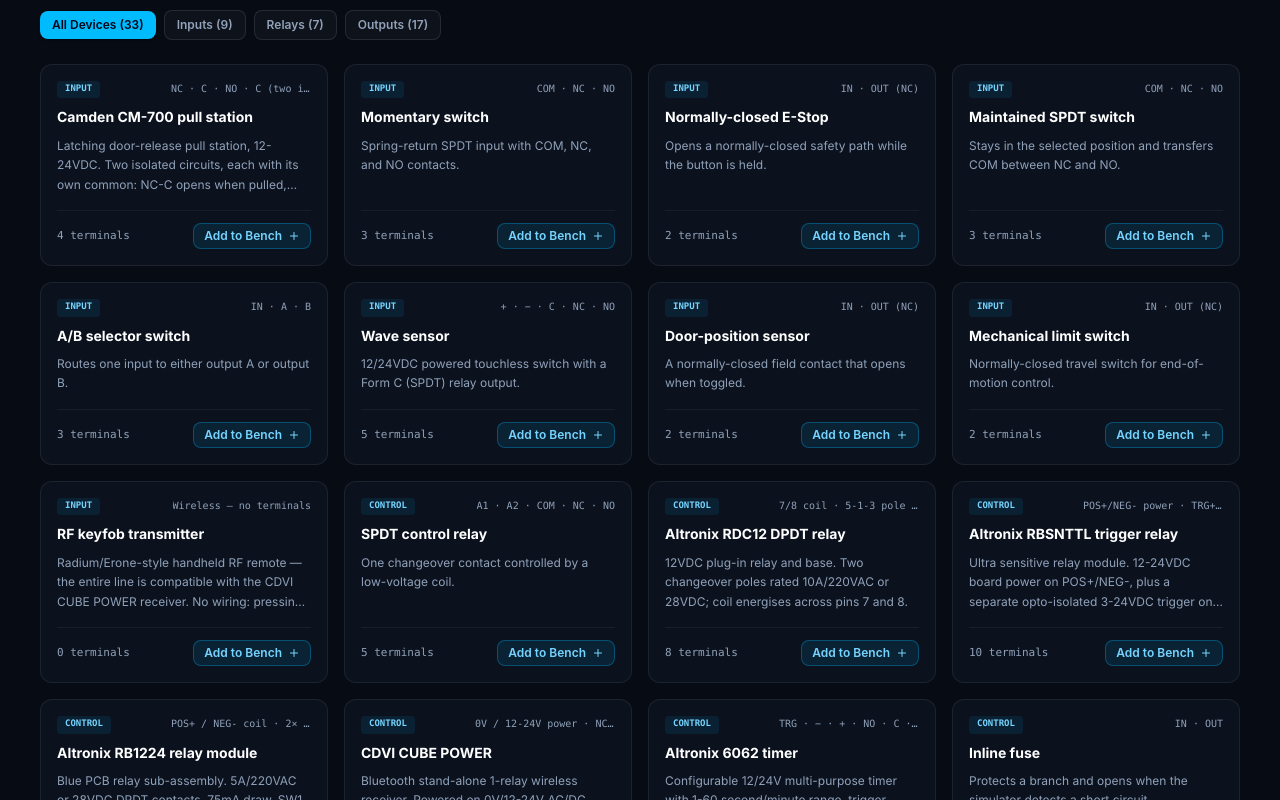
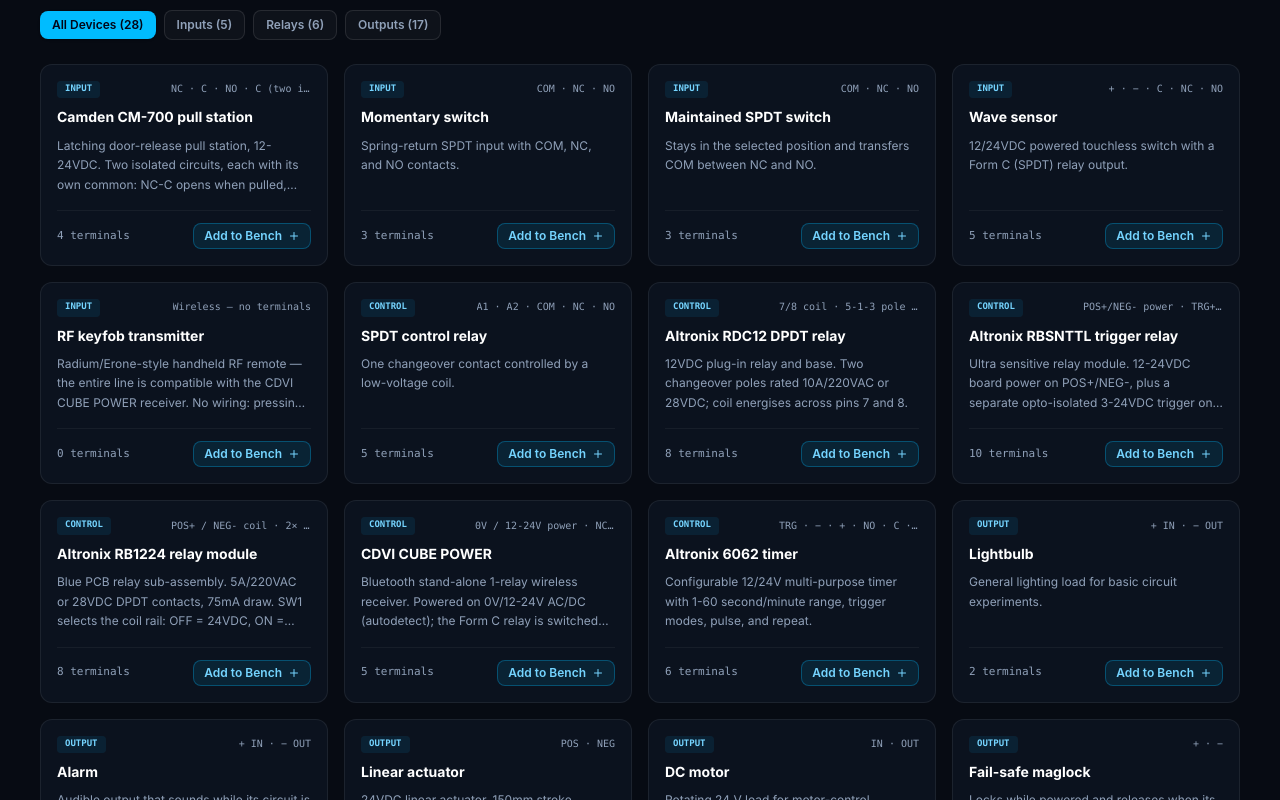
Before and after one commit to arjungautam1/NONC, a React (Vite) app: page / in a window 1280 px wide. Shown: the part 1540-2340 px from the top of the page. Built offline with nearby package versions, Linux system fonts and the light colour scheme.

Commit message:
Refine custom lab controls and device layout

```diff
--- a/src/components/game/CustomLabSidebar.tsx
+++ b/src/components/game/CustomLabSidebar.tsx
@@ -46,15 +46,11 @@ const thumbnailViewBoxes: Partial<Record<ComponentType, string>> = {
   button_no: '-50 -50 100 100',
   button_nc: '-50 -50 100 100',
   rocker_switch_2pos: '-50 -50 100 100',
-  switch_selector: '-50 -50 100 100',
   card_reader: '-40 -60 80 120',
-  door_sensor: '-50 -40 100 80',
-  limit_switch: '-50 -40 100 80',
   buzzer: '-50 -50 100 100',
   sti_siren_strobe: '-60 -60 120 120',
   battery: '-75 -60 150 120',
   junction: '-30 -30 60 60',
-  fuse: '-50 -30 100 60',
   terminal_block: '-60 -50 120 100',
   parking_gate: '-90 -80 180 160',
   elevator_motor: '-65 -100 130 200',
--- a/src/components/game/Workspace.tsx
+++ b/src/components/game/Workspace.tsx
@@ -8,7 +8,7 @@ import { TIMER_6062_SCALE, TIMER_6062_TERMINAL_POSITIONS } from '../../simulatio
 import type { CircuitComponent, Wire } from '../../types/game';
 import { getTerminalKey } from '../../simulation/circuitSolver';
 import { Copy, Download, Grid2X2, Hand, Info, Maximize, MousePointer2, X, ZoomIn, ZoomOut } from 'lucide-react';
-import { getCustomLabOptionId, MAX_CUSTOM_COMPONENTS } from '../../customLab/componentCatalog';
+import { CUSTOM_POWER_STACK_POSITIONS, getCustomLabOptionId, MAX_CUSTOM_COMPONENTS } from '../../customLab/componentCatalog';
 import { soundManager } from '../../audio/soundManager';
 import { Timer6062Panel } from './Timer6062Panel';
 
@@ -474,7 +474,17 @@ export const Workspace: React.FC = () => {
   const fitCanvas = () => {
     const rect = svgRef.current?.getBoundingClientRect();
     if (!rect || !components.length) return;
-    const positions = components.map(component => {
+    const fittedComponents = isCustomLab
+      ? components.map(component => {
+          const anchor = CUSTOM_POWER_STACK_POSITIONS[component.id as keyof typeof CUSTOM_POWER_STACK_POSITIONS];
+          if (!anchor) return component;
+          if (component.x !== anchor.x || component.y !== anchor.y) {
+            updateComponentPosition(component.id, anchor.x, anchor.y);
+          }
+          return { ...component, ...anchor };
+        })
+      : components;
+    const positions = fittedComponents.map(component => {
       const p = getComponentCanvasPosition(component);
       const bounds = getSelectionHighlightBounds(component.type, getComponentEffectiveScale(component));
       return { left: p.x + bounds.x - 45, right: p.x + bounds.x + bounds.w + 45,
@@ -716,7 +726,11 @@ export const Workspace: React.FC = () => {
       drawingWireStart.componentId === target.componentId &&
       drawingWireStart.terminalId === target.terminalId;
 
-    if (isStartTerminal) return;
+    if (isStartTerminal) {
+      cancelWireDrawing();
+      setCanvasNotice('Wire cancelled.');
+      return;
+    }
     if (!isStartTerminal) {
       if (draggingWireEndpoint) {
         reconnectWire(
@@ -1995,6 +2009,19 @@ export const Workspace: React.FC = () => {
               />
             ))}
           </div>
+          {drawingWireStart && (
+            <button
+              type="button"
+              onClick={() => {
+                cancelWireDrawing();
+                setCanvasNotice('Wire cancelled.');
+              }}
+              className="flex h-7 items-center gap-1 rounded-md border border-red-400/30 bg-red-400/10 px-2 text-[10px] font-semibold text-red-200 hover:bg-red-400/20"
+              title="Cancel unfinished wire (Esc or right-click)"
+            >
+              <X size={12} /> Cancel wire
+            </button>
+          )}
         </div>
 
         <div className="h-5 w-px bg-white/10" />
--- a/src/components/game/components/FieldControls.tsx
+++ b/src/components/game/components/FieldControls.tsx
@@ -138,10 +138,13 @@ export const PullStation: React.FC<FieldControlProps> = ({ component }) => {
           </text>
           <text
             x={x}
-            y={y + 10}
+            y={y + 11.5}
             fill={circuit === 'NC' ? '#86efac' : '#fca5a5'}
-            fontSize="4.6"
-            fontWeight="bold"
+            stroke="#111827"
+            strokeWidth="1.8"
+            paintOrder="stroke"
+            fontSize="7.2"
+            fontWeight="900"
             fontFamily="monospace"
             textAnchor="middle"
           >
@@ -174,7 +177,7 @@ export const PullStation: React.FC<FieldControlProps> = ({ component }) => {
       )}
 
       {!isResetting && (
-        <g transform="translate(0, 102)" pointerEvents="none">
+        <g transform="translate(0, 108)" pointerEvents="none">
           <rect x="-51" y="-9" width="102" height="18" rx="5" fill="#070b13" stroke="#334155" />
           <text x="0" y="3" fill="#f1f5f9" fontSize="8.5" fontWeight="800" textAnchor="middle" fontFamily="monospace">
             {component.label}
--- a/src/components/game/components/RB1224.tsx
+++ b/src/components/game/components/RB1224.tsx
@@ -59,7 +59,10 @@ export const RB1224: React.FC<RB1224Props> = ({ component }) => {
           x={x}
           y={y < 0 ? -49 : 53}
           fill="#ffffff"
-          fontSize="6.4"
+          stroke="#0f2570"
+          strokeWidth="1.5"
+          paintOrder="stroke"
+          fontSize="7.6"
           fontWeight="900"
           fontFamily="sans-serif"
           textAnchor="middle"
--- a/src/components/game/components/RBSNTTL.tsx
+++ b/src/components/game/components/RBSNTTL.tsx
@@ -50,7 +50,10 @@ export const RBSNTTL: React.FC<RBSNTTLProps> = ({ component }) => {
           x={x}
           y={y < 0 ? -52 : 57}
           fill="#ffffff"
-          fontSize="5.8"
+          stroke="#0f2570"
+          strokeWidth="1.5"
+          paintOrder="stroke"
+          fontSize="7.2"
           fontWeight="900"
           fontFamily="sans-serif"
           textAnchor="middle"
--- a/src/components/game/components/Relay.tsx
+++ b/src/components/game/components/Relay.tsx
@@ -123,9 +123,9 @@ export const Relay: React.FC<ComponentProps> = ({ component }) => {
       <text x="-22" y="4" fill="#93c5fd" fontSize="5" fontWeight="black" fontFamily="sans-serif" textAnchor="middle" opacity="0.8">COIL</text>
 
       {/* Right side contact labels */}
-      <text x="8" y="-28" fill="#64748b" fontSize="5.5" fontWeight="bold" fontFamily="monospace" textAnchor="end">COM</text>
-      <text x="8" y="2" fill="#64748b" fontSize="5.5" fontWeight="bold" fontFamily="monospace" textAnchor="end">NC</text>
-      <text x="8" y="32" fill="#64748b" fontSize="5.5" fontWeight="bold" fontFamily="monospace" textAnchor="end">NO</text>
+      <text x="8" y="-27.5" fill="#f8fafc" stroke="#0f172a" strokeWidth="1.6" paintOrder="stroke" fontSize="7.4" fontWeight="900" fontFamily="monospace" textAnchor="end">COM</text>
+      <text x="8" y="2.5" fill="#f8fafc" stroke="#0f172a" strokeWidth="1.6" paintOrder="stroke" fontSize="7.4" fontWeight="900" fontFamily="monospace" textAnchor="end">NC</text>
+      <text x="8" y="32.5" fill="#f8fafc" stroke="#0f172a" strokeWidth="1.6" paintOrder="stroke" fontSize="7.4" fontWeight="900" fontFamily="monospace" textAnchor="end">NO</text>
 
       {/* 6. Active Indicator LED */}
       <circle
@@ -208,9 +208,12 @@ export const RelayDPDT: React.FC<ComponentProps> = ({ component }) => {
         <text
           x={x}
           y={isTop ? y + 12 : y - 8.5}
-          fill="#7c8798"
-          fontSize="5.2"
-          fontWeight="bold"
+          fill="#ffffff"
+          stroke="#14171d"
+          strokeWidth="1.6"
+          paintOrder="stroke"
+          fontSize="6.8"
+          fontWeight="900"
           fontFamily="monospace"
           textAnchor="middle"
         >
--- a/src/components/game/components/TimerRelay.tsx
+++ b/src/components/game/components/TimerRelay.tsx
@@ -167,19 +167,13 @@ export const TimerRelay: React.FC<TimerRelayProps> = ({ component, isEnergized }
         <path d="M 7.5 21.5 H 10.5 M 10.5 21.5 l -1.2 -0.9 M 10.5 21.5 l -1.2 0.9" fill="none" stroke="#f8fafc" strokeWidth="0.6" />
       </g>
 
-      {/* ---- Jumper legends and their cuttable links (J1/J2 top, J3 mid) ---- */}
-      <g fill="#ffffff" fontSize="2.5" fontWeight="700" fontFamily="Arial, sans-serif">
-        <text x="-36" y="-51.5">CUT J1 FOR REPEAT</text>
-        <text x="-36" y="-46.5">CUT J2 FOR DELAYED PULS</text>
-        <text x="8" y="-51.5">J1</text>
-        <text x="8" y="-46.5">J2</text>
+      {/* ---- Clear jumper legends and their cuttable links ---- */}
+      <g fill="#ffffff" fontSize="3.3" fontWeight="800" fontFamily="Arial, sans-serif">
+        <text x="-34" y="-51">J1 · REPEAT</text>
+        <text x="-34" y="-44.5">J2 · PULSE</text>
       </g>
-      <g fill="#ffffff" fontSize="2.5" fontWeight="700" fontFamily="Arial, sans-serif" textAnchor="end">
-        <text x="4" y="-6">CUT J3 FOR RESET</text>
-        <text x="4" y="-1.8">ON POWER-UP</text>
-      </g>
-      <g fill="#ffffff" fontSize="2.5" fontWeight="700" fontFamily="Arial, sans-serif">
-        <text x="8" y="-2.6">J3</text>
+      <g fill="#ffffff" fontSize="3.3" fontWeight="800" fontFamily="Arial, sans-serif" textAnchor="end">
+        <text x="5" y="-3">J3 · RESET</text>
       </g>
       {/* Axial link resistors — shown severed once the jumper is cut */}
       {([
@@ -208,11 +202,11 @@ export const TimerRelay: React.FC<TimerRelayProps> = ({ component, isEnergized }
       ))}
 
       {/* ---- DIP function legend, printed left of the switch ---- */}
-      <g fill="#ffffff" fontSize="3.1" fontWeight="700" fontFamily="Arial, sans-serif" textAnchor="end">
-        <text x="11" y="-29.5">TRIG CONTROL</text>
-        <text x="11" y="-25">12V / 24V</text>
-        <text x="11" y="-20.5">SEC/MIN</text>
-        <text x="11" y="-16">RELAY CONTROL</text>
+      <g fill="#ffffff" fontSize="3.4" fontWeight="800" fontFamily="Arial, sans-serif" textAnchor="end">
+        <text x="12" y="-30">TRIGGER</text>
+        <text x="12" y="-24.8">12 / 24V</text>
+        <text x="12" y="-19.6">SEC / MIN</text>
+        <text x="12" y="-14.4">RELAY</text>
       </g>
 
       {/* ---- Altronix mark and origin silkscreen ---- */}
@@ -221,8 +215,6 @@ export const TimerRelay: React.FC<TimerRelayProps> = ({ component, isEnergized }
         <path d="M -3.2 3.4 L 0 -3.8 L 3.2 3.4" fill="none" stroke="#ffffff" strokeWidth="0.9" strokeLinejoin="round" />
         <path d="M -1.9 0.9 L 1.9 0.9" stroke="#ffffff" strokeWidth="0.8" />
       </g>
-      <text x="46" y="-40" fill="#ffffff" fontSize="3.4" fontWeight="700" fontFamily="Arial, sans-serif" textAnchor="end">MADE IN U.S.A.</text>
-      <text x="46" y="-35.6" fill="#ffffff" fontSize="3.4" fontWeight="700" fontFamily="Arial, sans-serif" textAnchor="end">BKLYN,NY 11220</text>
 
       {/* ---- Stetron relay can ---- */}
       <g transform="translate(38, 3)">
@@ -237,9 +229,9 @@ export const TimerRelay: React.FC<TimerRelayProps> = ({ component, isEnergized }
       </g>
 
       {/* CAD branding location. */}
-      <text x="-45.3" y="12" fill="#ffffff" fontSize="7" fontWeight="800" fontFamily="Arial, sans-serif">6062</text>
-      <text x="-45.3" y="19.5" fill="#ffffff" fontSize="6" fontWeight="800" fontFamily="Arial, sans-serif">TIMER</text>
-      <text x="-45.3" y="26.5" fill="#ffffff" fontSize="5" fontWeight="800" fontFamily="Arial, sans-serif">ALTRONIX CORP.</text>
+      <text x="-45.3" y="13" fill="#ffffff" fontSize="8" fontWeight="900" fontFamily="Arial, sans-serif">6062</text>
+      <text x="-45.3" y="21.5" fill="#ffffff" fontSize="6.5" fontWeight="900" fontFamily="Arial, sans-serif">TIMER</text>
+      <text x="-45.3" y="29" fill="#dbeafe" fontSize="4.4" fontWeight="800" fontFamily="Arial, sans-serif">ALTRONIX</text>
 
       {/* Compact live training status in the otherwise blank lower-right CAD area. */}
       <g transform="translate(20, 19)">
@@ -271,7 +263,7 @@ export const TimerRelay: React.FC<TimerRelayProps> = ({ component, isEnergized }
             <line x1="-1" y1="2.6" x2="1" y2="-2.6" stroke="#334155" strokeWidth="0.7" />
           </g>
         ))}
-        <g fill="#ffffff" fontSize="4.6" fontWeight="800" textAnchor="middle" fontFamily="Arial, sans-serif" transform="translate(0, 14)">
+        <g fill="#ffffff" stroke="#111827" strokeWidth="1.2" paintOrder="stroke" fontSize="5.6" fontWeight="900" textAnchor="middle" fontFamily="Arial, sans-serif" transform="translate(0, 14)">
           <text x="-36" y="0">TRG</text>
           <text x="-22" y="0">−</text>
           <text x="-7" y="0">+</text>
--- a/src/customLab/componentCatalog.ts
+++ b/src/customLab/componentCatalog.ts
@@ -80,22 +80,6 @@ export const customLabOptions: CustomLabOption[] = [
     }
   },
   {
-    id: 'estop_nc',
-    category: 'input',
-    name: 'Normally-closed E-Stop',
-    description: 'Opens a normally-closed safety path while the button is held.',
-    terminalSummary: 'IN · OUT (NC)',
-    template: {
-      type: 'button_nc',
-      label: 'E-STOP (NC)',
-      terminals: [
-        { id: 'in', name: 'IN', type: 'in', x: -30, y: 0 },
-        { id: 'out', name: 'OUT', type: 'out', x: 30, y: 0 }
-      ],
-      state: {}
-    }
-  },
-  {
     id: 'maintained_spdt',
     category: 'input',
     name: 'Maintained SPDT switch',
@@ -108,23 +92,6 @@ export const customLabOptions: CustomLabOption[] = [
         { id: 'com', name: 'C', type: 'in', x: -42, y: 25 },
         { id: 'nc', name: 'NC', type: 'out_a', x: 42, y: 14 },
         { id: 'no', name: 'NO', type: 'out_b', x: 42, y: 38 }
-      ],
-      state: {}
-    }
-  },
-  {
-    id: 'selector_ab',
-    category: 'input',
-    name: 'A/B selector switch',
-    description: 'Routes one input to either output A or output B.',
-    terminalSummary: 'IN · A · B',
-    template: {
-      type: 'switch_selector',
-      label: 'A/B Selector',
-      terminals: [
-        { id: 'in', name: 'IN', type: 'in', x: -30, y: 0 },
-        { id: 'out_a', name: 'A', type: 'out_a', x: 30, y: -20 },
-        { id: 'out_b', name: 'B', type: 'out_b', x: 30, y: 20 }
       ],
       state: {}
     }
@@ -146,38 +113,6 @@ export const customLabOptions: CustomLabOption[] = [
         { id: 'neg', name: '−', type: 'neg', x: 12, y: 72 }
       ],
       state: { active: false, powered: false }
-    }
-  },
-  {
-    id: 'door_sensor',
-    category: 'input',
-    name: 'Door-position sensor',
-    description: 'A normally-closed field contact that opens when toggled.',
-    terminalSummary: 'IN · OUT (NC)',
-    template: {
-      type: 'door_sensor',
-      label: 'Door Sensor',
-      terminals: [
-        { id: 'in', name: 'IN', type: 'in', x: -30, y: 0 },
-        { id: 'out', name: 'OUT', type: 'out', x: 30, y: 0 }
-      ],
-      state: {}
-    }
-  },
-  {
-    id: 'limit_switch',
-    category: 'input',
-    name: 'Mechanical limit switch',
-    description: 'Normally-closed travel switch for end-of-motion control.',
-    terminalSummary: 'IN · OUT (NC)',
-    template: {
-      type: 'limit_switch',
-      label: 'Limit Switch',
-      terminals: [
-        { id: 'in', name: 'IN', type: 'in', x: -30, y: 0 },
-        { id: 'out', name: 'OUT', type: 'out', x: 30, y: 0 }
-      ],
-      state: {}
     }
   },
   {
@@ -295,22 +230,6 @@ export const customLabOptions: CustomLabOption[] = [
     }
   },
   {
-    id: 'fuse',
-    category: 'control',
-    name: 'Inline fuse',
-    description: 'Protects a branch and opens when the simulator detects a short circuit.',
-    terminalSummary: 'IN · OUT',
-    template: {
-      type: 'fuse',
-      label: 'Circuit Fuse',
-      terminals: [
-        { id: 'in', name: 'IN', type: 'in', x: -30, y: 0 },
-        { id: 'out', name: 'OUT', type: 'out', x: 30, y: 0 }
-      ],
-      state: {}
-    }
-  },
-  {
     id: 'bulb',
     category: 'output',
     name: 'Lightbulb',
@@ -330,12 +249,12 @@ export const customLabOptions: CustomLabOption[] = [
   {
     id: 'buzzer',
     category: 'output',
-    name: 'Alarm sounder',
+    name: 'Alarm',
     description: 'Audible output that sounds while its circuit is powered.',
     terminalSummary: '+ IN · − OUT',
     template: {
       type: 'buzzer',
-      label: 'Alarm Sounder',
+      label: 'Alarm',
       terminals: [
         { id: 'in', name: '+', type: 'in', x: -50, y: 15 },
         { id: 'out', name: '-', type: 'out', x: 50, y: 15 }
@@ -591,12 +510,16 @@ export const getCustomLabOptionId = (component: CircuitComponent): string | unde
   return customLabOptions.find(option => component.id === `custom_${option.id}`)?.id;
 };
 
+export const CUSTOM_POWER_STACK_POSITIONS = {
+  custom_transformer: { x: 135, y: 155 },
+  custom_psu: { x: 135, y: 405 }
+} as const;
+
 const createPowerStack = (): CircuitComponent[] => [
   {
     id: 'custom_transformer',
     type: 'transformer',
-    x: 135,
-    y: 155,
+    ...CUSTOM_POWER_STACK_POSITIONS.custom_transformer,
     label: '24V Transformer',
     terminals: [
       { id: 'pos', name: '(+)', type: 'pos', x: -20, y: 35 },
@@ -607,8 +530,7 @@ const createPowerStack = (): CircuitComponent[] => [
   {
     id: 'custom_psu',
     type: 'power_supply',
-    x: 135,
-    y: 405,
+    ...CUSTOM_POWER_STACK_POSITIONS.custom_psu,
     label: '24V Power Supply',
     terminals: [
       { id: 'ac1', name: 'AC', type: 'in', x: -45, y: 35 },
--- a/src/store/useGameStore.ts
+++ b/src/store/useGameStore.ts
@@ -1325,10 +1325,13 @@ export const useGameStore = create<GameState>((set, get) => {
     clearCustomLabBench: () => {
       const state = get();
       if (!state.isCustomLab) return;
-      const components = state.components.filter(component =>
-        component.id === 'custom_transformer' || component.id === 'custom_psu'
-      );
-      if (components.length === state.components.length && state.wires.length === 0) return;
+      const components = normalizePowerStack(buildCustomLabComponents([]));
+      const sourceStackAlreadyClear = state.components.length === components.length &&
+        state.wires.length === 0 &&
+        components.every(source => state.components.some(component =>
+          component.id === source.id && component.x === source.x && component.y === source.y
+        ));
+      if (sourceStackAlreadyClear) return;
       saveToHistory(state.components, state.wires);
       componentMoveStarts.clear();
       clearAllTimer6062Runtimes();
```
